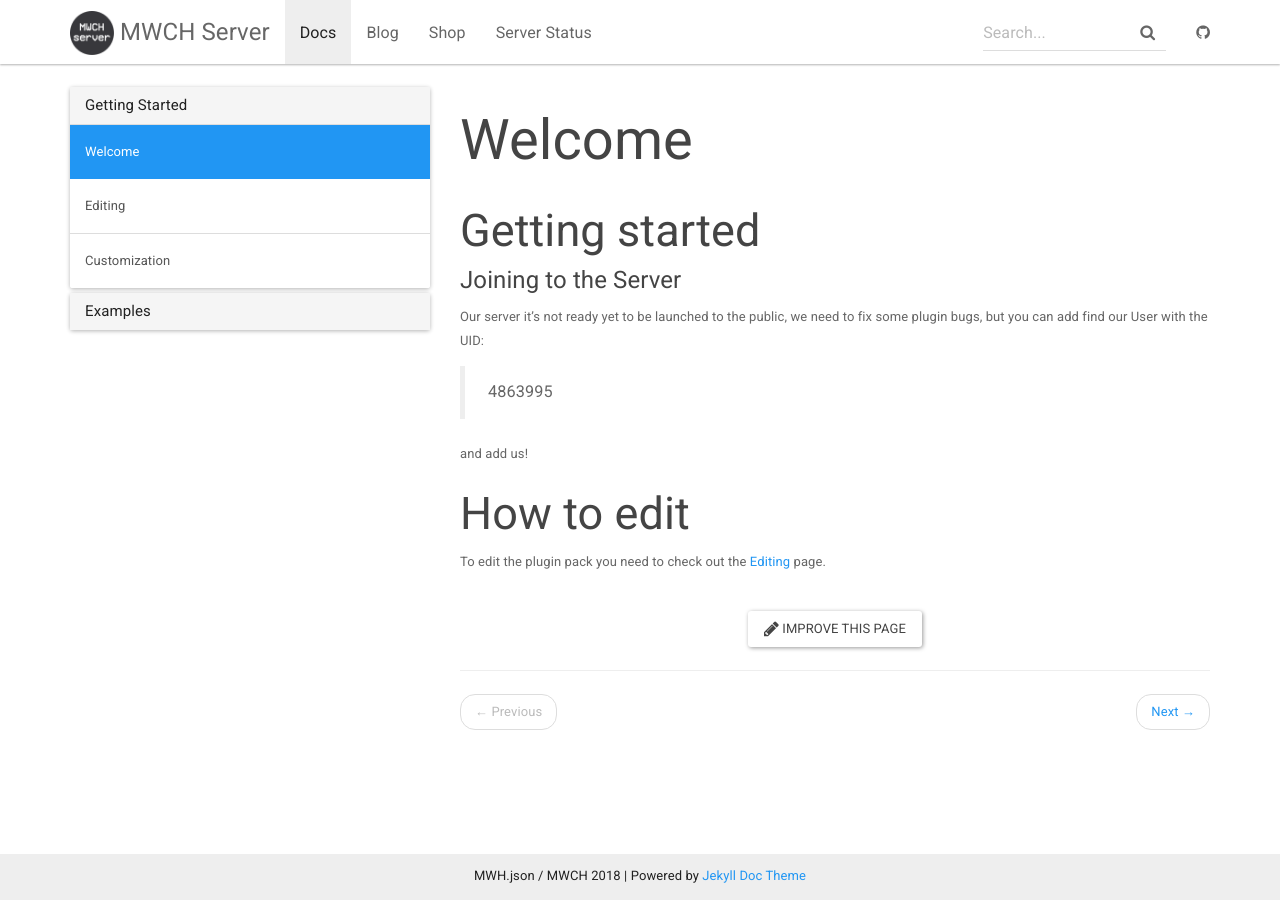
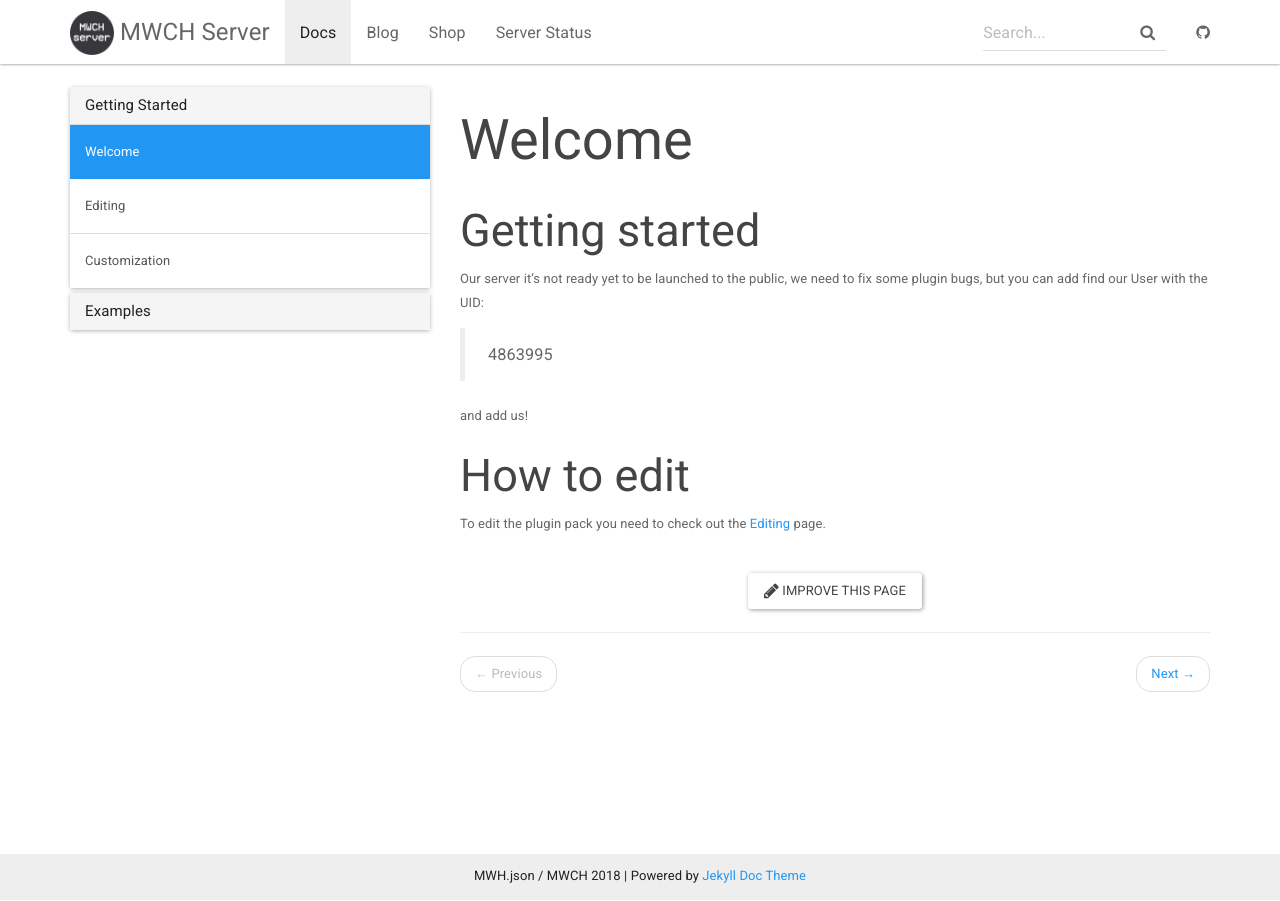
Before and after one commit to nattapong3912/website, a Jekyll site: the page built from _docs/index.md, in a window 1280 px wide. Built offline with Jekyll 4.4.1, drawn with Linux system fonts in a browser that asks for light colours; nearby versions of some CDN libraries.

Commit message:
Update index.md

```diff
--- a/_docs/index.md
+++ b/_docs/index.md
@@ -5,8 +5,6 @@ redirect_from: /docs/index.html
 ---
 
 ## Getting started
-
-#### Joining to the Server
 
 Our server it's not ready yet to be launched to the public, we need to fix some plugin bugs, but you can add find our User with the UID:
 > 4863995
```
